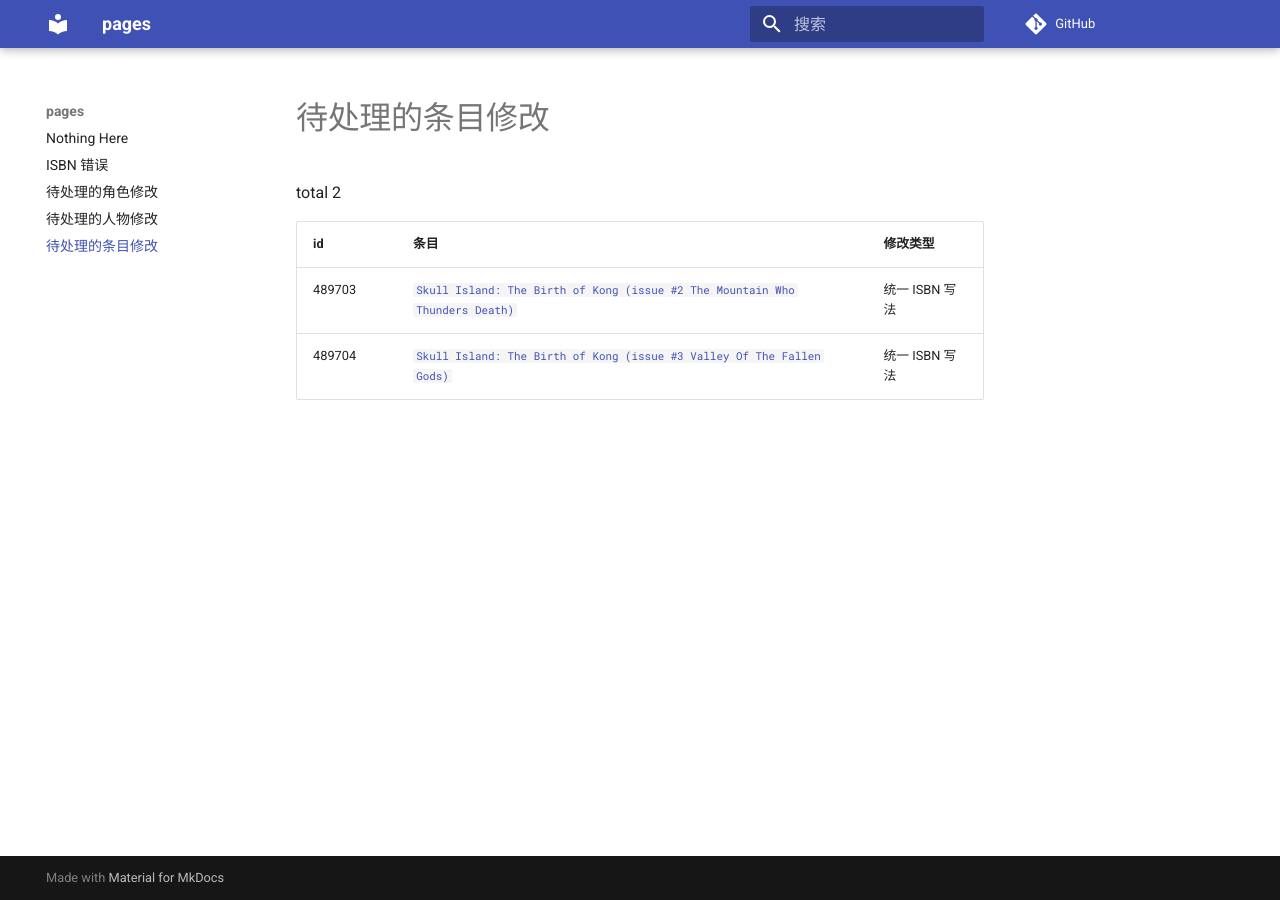
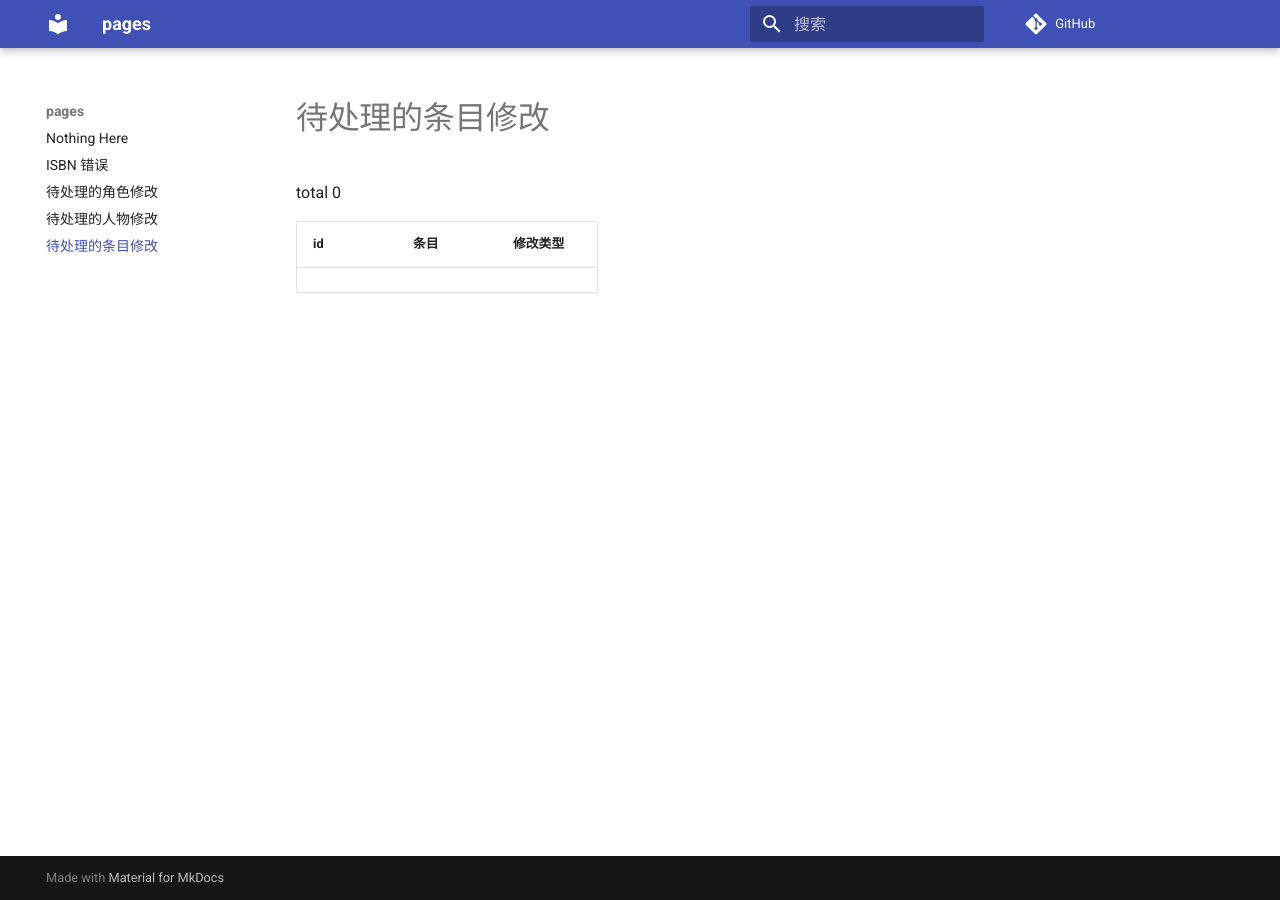
Before and after one commit to trim21/bangumi-pages, an MkDocs documentation site: the page built from docs/pending-subject-changes.md, in a window 1280 px wide. Built offline with MkDocs 1.6.1 and Material for MkDocs 9.7.7, drawn with Linux system fonts in a browser that asks for light colours; comment, search, counter and statistics services are not loaded.

Commit message:
update pending-changes.md

```diff
--- a/docs/pending-subject-changes.md
+++ b/docs/pending-subject-changes.md
@@ -1,8 +1,6 @@
 # 待处理的条目修改
 
-total 2
+total 0
 
 | id | 条目 | 修改类型 |
 | --- | --- | --- |
-| 489703 | [`Skull Island: The Birth of Kong (issue #2 The Mountain Who Thunders Death)`](https://bgm.tv/subject/489703) | 统一 ISBN 写法 |
-| 489704 | [`Skull Island: The Birth of Kong (issue #3 Valley Of The Fallen Gods)`](https://bgm.tv/subject/489704) | 统一 ISBN 写法 |
```
